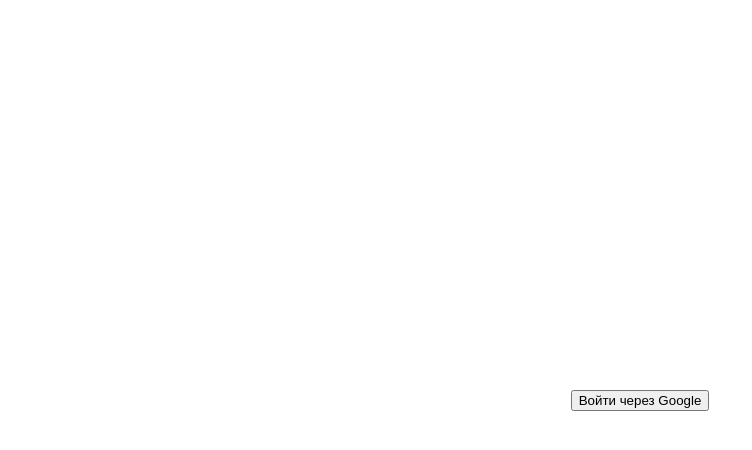
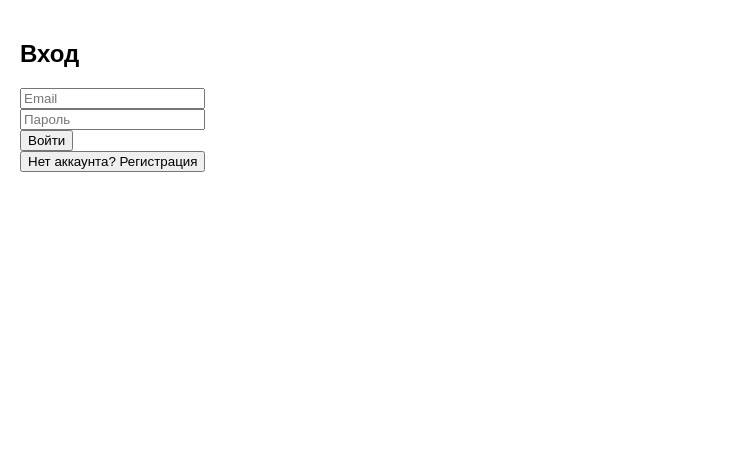
Before and after one commit to twqstty/MyMessenger, a React (Vite) app: page / in a window 1280 px wide. Shown: the top 450 px of the page, without its empty margins (0-752 px from the left). Built offline with nearby package versions, Linux system fonts and the light colour scheme; no server answers.

Commit message:
Add custom registration

```diff
--- a/src/App.jsx
+++ b/src/App.jsx
@@ -2,7 +2,7 @@ import { useEffect, useState } from "react";
 import { auth, authReady } from "./firebase/firebase";
 import { onAuthStateChanged, getRedirectResult } from "firebase/auth";
 import Home from "./pages/Home";
-import Login from "./pages/Login";
+import AuthPage from "./pages/AuthPage";
 
 function App() {
   const [user, setUser] = useState(undefined); // undefined = loading
@@ -35,7 +35,7 @@ function App() {
   }, []);
 
   if (user === undefined) return <div>Loading...</div>;
-  return user ? <Home user={user} /> : <Login />;
+  return user ? <Home user={user} /> : <AuthPage />;
 }
 
 export default App;
--- /dev/null
+++ b/src/pages/AuthPage.jsx
@@ -0,0 +1,138 @@
+import { useState } from "react";
+import { auth, db } from "../firebase/firebase";
+import {
+  createUserWithEmailAndPassword,
+  signInWithEmailAndPassword,
+  updateProfile,
+} from "firebase/auth";
+import { doc, setDoc } from "firebase/firestore";
+
+function AuthPage() {
+  const [isLogin, setIsLogin] = useState(true);
+  const [error, setError] = useState("");
+
+  const [name, setName] = useState("");
+  const [username, setUsername] = useState("");
+  const [bio, setBio] = useState("");
+  const [birthdate, setBirthdate] = useState("");
+  const [photoFile, setPhotoFile] = useState(null);
+
+  const [email, setEmail] = useState("");
+  const [password, setPassword] = useState("");
+
+  const toBase64 = (file) =>
+    new Promise((resolve, reject) => {
+      const reader = new FileReader();
+      reader.readAsDataURL(file);
+      reader.onload = () => resolve(reader.result);
+      reader.onerror = reject;
+    });
+
+  const handleRegister = async (e) => {
+    e.preventDefault();
+    setError("");
+
+    try {
+      const cred = await createUserWithEmailAndPassword(auth, email, password);
+      const user = cred.user;
+
+      let photoBase64 = null;
+      if (photoFile) {
+        photoBase64 = await toBase64(photoFile);
+      }
+
+      await updateProfile(user, {
+        displayName: name,
+      });
+
+      await setDoc(doc(db, "users", user.uid), {
+        uid: user.uid,
+        name,
+        username,
+        bio: bio || null,
+        birthdate: birthdate || null,
+        photoBase64,
+      });
+    } catch (err) {
+      setError(err.message);
+    }
+  };
+
+  const handleLogin = async (e) => {
+    e.preventDefault();
+    setError("");
+    try {
+      await signInWithEmailAndPassword(auth, email, password);
+    } catch (err) {
+      setError(err.message);
+    }
+  };
+
+  return (
+    <div style={{ padding: 20 }}>
+      <h2>{isLogin ? "Вход" : "Регистрация"}</h2>
+
+      {error && <p style={{ color: "red" }}>{error}</p>}
+
+      <form onSubmit={isLogin ? handleLogin : handleRegister}>
+        {!isLogin && (
+          <>
+            <input
+              placeholder="Имя"
+              value={name}
+              onChange={(e) => setName(e.target.value)}
+            />
+            <br />
+            <input
+              placeholder="Никнейм"
+              value={username}
+              onChange={(e) => setUsername(e.target.value)}
+            />
+            <br />
+            <input
+              type="file"
+              accept="image/*"
+              onChange={(e) => setPhotoFile(e.target.files[0])}
+            />
+            <br />
+            <input
+              type="date"
+              value={birthdate}
+              onChange={(e) => setBirthdate(e.target.value)}
+            />
+            <br />
+            <textarea
+              placeholder="О себе"
+              value={bio}
+              onChange={(e) => setBio(e.target.value)}
+            />
+            <br />
+          </>
+        )}
+
+        <input
+          placeholder="Email"
+          value={email}
+          onChange={(e) => setEmail(e.target.value)}
+        />
+        <br />
+        <input
+          type="password"
+          placeholder="Пароль"
+          value={password}
+          onChange={(e) => setPassword(e.target.value)}
+        />
+        <br />
+        <button type="submit">
+          {isLogin ? "Войти" : "Зарегистрироваться"}
+        </button>
+      </form>
+
+      <button onClick={() => setIsLogin(!isLogin)}>
+        {isLogin ? "Нет аккаунта? Регистрация" : "Уже есть аккаунт? Войти"}
+      </button>
+    </div>
+  );
+}
+
+export default AuthPage;
```
